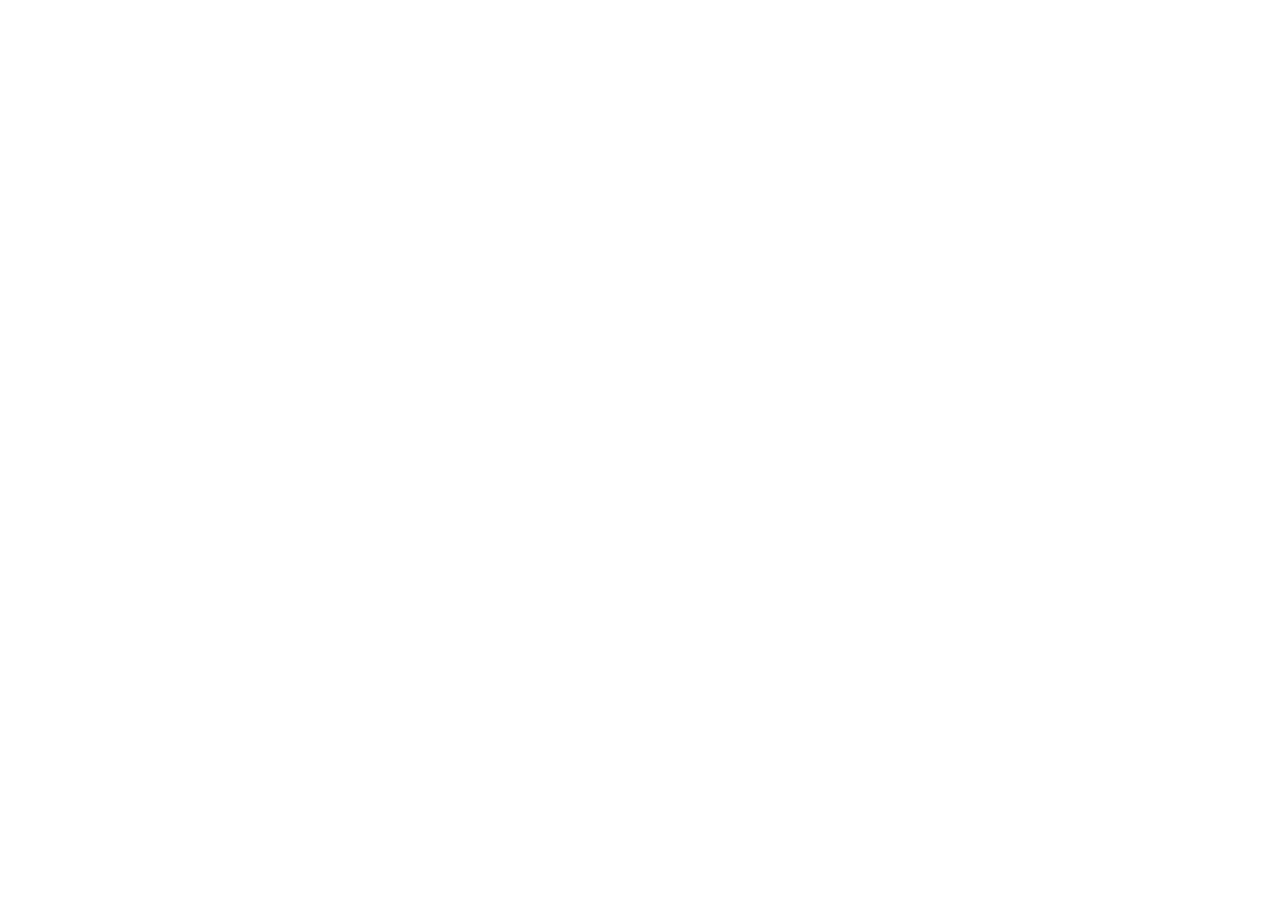
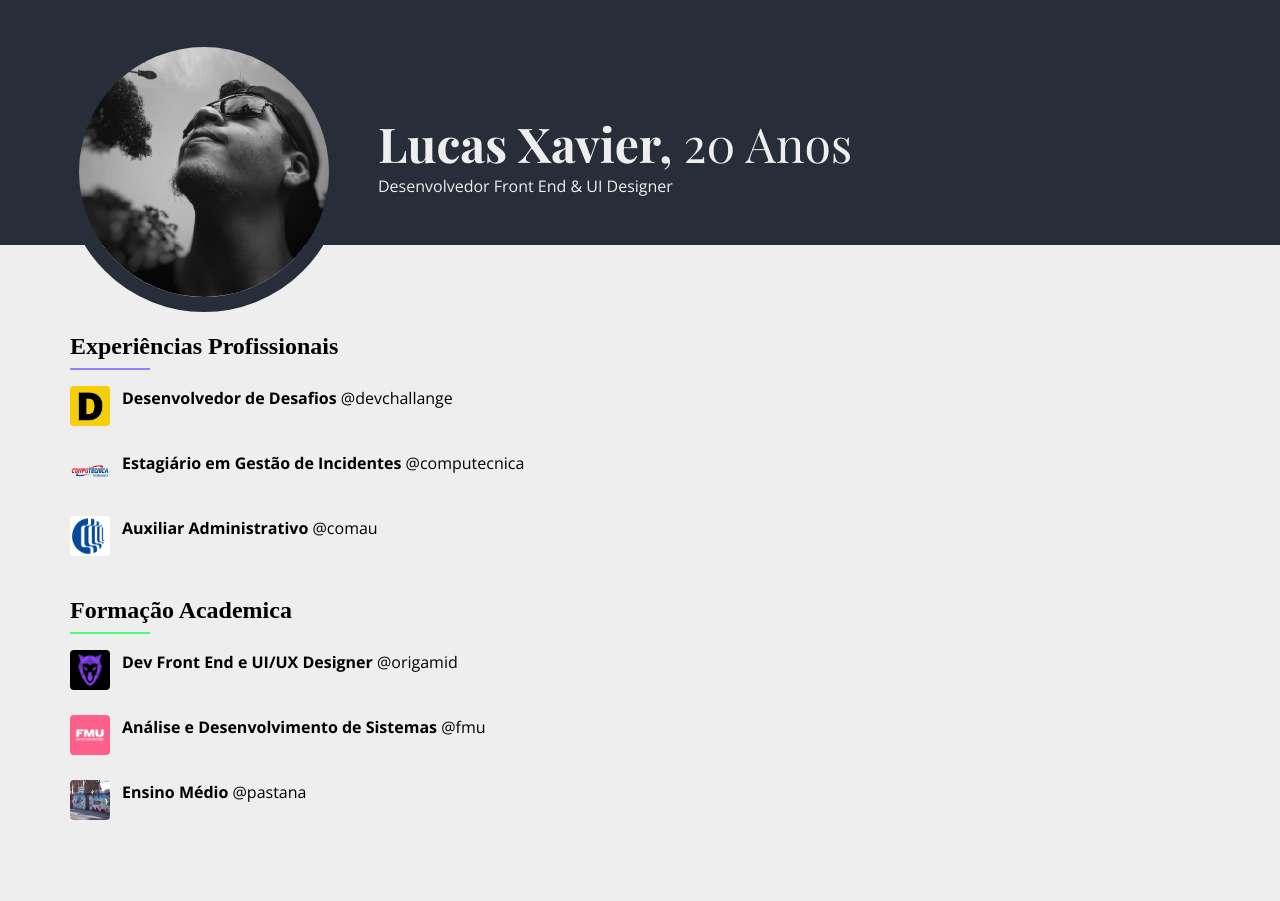
Before and after one commit to Lucas0019/cubos-imersao-portifolio, a plain HTML site: page index.html in a window 1280 px wide. Before the commit the page ends 800 px from the top, so only its background shows below. Drawn offline with nearby package versions, Linux system fonts and the light colour scheme.

Commit message:
Dia 02 - Concluido

```diff
--- a/index.html
+++ b/index.html
@@ -1,11 +1,125 @@
 <!DOCTYPE html>
 <html lang="pt_BR">
-<head>
-    <meta charset="UTF-8">
-    <meta name="viewport" content="width=device-width, initial-scale=1.0">
-    <title>Cubos | My Portifolio</title>
-</head>
-<body>
+  <head>
+    <meta charset="UTF-8" />
+    <meta name="viewport" content="width=device-width, initial-scale=1.0" />
+    <title>Cubos | My Portifólio</title>
 
-</body>
+    <!-- Fonts -->
+    <link
+      href="https://fonts.googleapis.com/css2?family=Open+Sans:wght@400;700&family=Playfair+Display:wght@400;700&display=swap"
+      rel="stylesheet"
+    />
+
+    <!-- CSS -->
+    <link rel="stylesheet" href="./styles/styles.css" />
+  </head>
+
+  <body>
+    <header>
+      <img class="foto" src="./assets/perfil.png" alt="Perfil" />
+      <div class="dados">
+        <h1><span> Lucas Xavier, </span> 20 Anos</h1>
+        <p class="t60">Desenvolvedor Front End & UI Designer</p>
+      </div>
+    </header>
+
+    <main>
+      <div class="coluna-menor">
+        <div class="experiencias">
+          <h2>Experiências Profissionais</h2>
+          <div class="linha"></div>
+          <ul>
+            <li>
+              <img src="./assets/DevChallenge.png" alt="" />
+
+              <div class="conteudo">
+                <h3>
+                  <strong>Desenvolvedor de Desafios</strong>
+                  @devchallange
+                </h3>
+                <p class="profissao t60">De Setembro de 2020 - Até o momento</p>
+              </div>
+            </li>
+
+            <li>
+              <img src="./assets/computecnica.png" alt="" />
+
+              <div class="conteudo">
+                <h3>
+                  <strong>Estagiário em Gestão de Incidentes</strong>
+                  @computecnica
+                </h3>
+                <p class="profissao t60">
+                  De Novembro de 2019 - Até junho de 2020
+                </p>
+              </div>
+            </li>
+
+            <li>
+              <img src="./assets/COMAU.png" alt="" />
+
+              <div class="conteudo">
+                <h3>
+                  <strong>Auxiliar Administrativo</strong>
+                  @comau
+                </h3>
+                <p class="profissao t60">
+                  De Novembro de 2016 - Até Setembro de 2018
+                </p>
+              </div>
+            </li>
+          </ul>
+        </div>
+
+        <div class="formacao">
+          <h2>Formação Academica</h2>
+          <div class="linha"></div>
+          <ul>
+            <li>
+              <img src="./assets/origamid.png" alt="" />
+
+              <div class="conteudo">
+                <h3>
+                  <strong>Dev Front End e UI/UX Designer </strong>
+                  @origamid
+                </h3>
+                <p class="profissao t60">De Junho de 2020 - Até o momento</p>
+              </div>
+            </li>
+
+            <li>
+              <img src="./assets/fmu.jpeg" alt="" />
+
+              <div class="conteudo">
+                <h3>
+                  <strong>Análise e Desenvolvimento de Sistemas</strong>
+                  @fmu
+                </h3>
+                <p class="profissao t60">
+                  De Janeiro de 2018 - Até junho de 2020
+                </p>
+              </div>
+            </li>
+
+            <li>
+              <img src="./assets/pastana.jpeg" alt="" />
+
+              <div class="conteudo">
+                <h3>
+                  <strong>Ensino Médio</strong>
+                  @pastana
+                </h3>
+                <p class="profissao t60">
+                  De Janeiro de 2015 - Até novembro de 2018
+                </p>
+              </div>
+            </li>
+          </ul>
+        </div>
+      </div>
+
+      <div class="coluna-maior"></div>
+    </main>
+  </body>
 </html>
--- a/styles/styles.css
+++ b/styles/styles.css
@@ -0,0 +1,110 @@
+h1,
+h2,
+h3,
+body,
+p {
+  margin: 0;
+}
+
+h1 {
+  font-family: "Playfair Display", serif;
+  font-weight: normal;
+  font-size: 48px;
+  color: #eeeeef;
+}
+
+h1 span {
+  font-weight: bold;
+}
+
+h3 {
+  font-weight: normal;
+  font-family: "Open Sans", sans-serif;
+  font-size: 16px;
+}
+
+p {
+  font-family: "Open Sans", sans-serif;
+}
+
+.profissao {
+  font-size: 16px;
+}
+
+.t60 {
+  color: #eeeeef;
+}
+
+body {
+  background: #eeeeef;
+}
+
+header {
+  background: #272e39;
+  padding: 32px 64px;
+}
+
+/* Ajustes para meu desktop */
+
+header > img {
+  width: 250px;
+  height: 250px;
+}
+
+.dados {
+  display: inline-block;
+  margin-bottom: 16px;
+}
+
+.foto {
+  border: 15px solid #272e39;
+  border-radius: 50%;
+  margin-bottom: -120px;
+  margin-right: 30px;
+}
+
+main {
+  padding: 40px 70px;
+}
+
+.coluna-menor {
+  margin-top: 48px;
+}
+
+.linha {
+  width: 80px;
+  border-top: 2px solid;
+  margin-top: 8px;
+}
+
+.experiencias .linha {
+  border-color: #947ffe;
+}
+.formacao .linha {
+  border-color: #51fb7c;
+}
+
+.coluna-menor img {
+  width: 40px;
+  height: 40px;
+  border-radius: 4px;
+  margin-right: 8px;
+}
+
+.coluna li {
+  margin-top: 32px;
+}
+
+.conteudo {
+  display: inline-block;
+}
+
+ul,
+ol {
+  list-style-type: none;
+  padding: 0;
+}
+
+li {
+  padding-bottom: 20px;
+}
```
Also changed, not shown: assets/COMAU.png (added), assets/DevChallenge.png (added), assets/computecnica.png (added), assets/cubos.jpg (added), assets/fmu.jpeg (added), assets/origamid.png (added), assets/pastana.jpeg (added).
